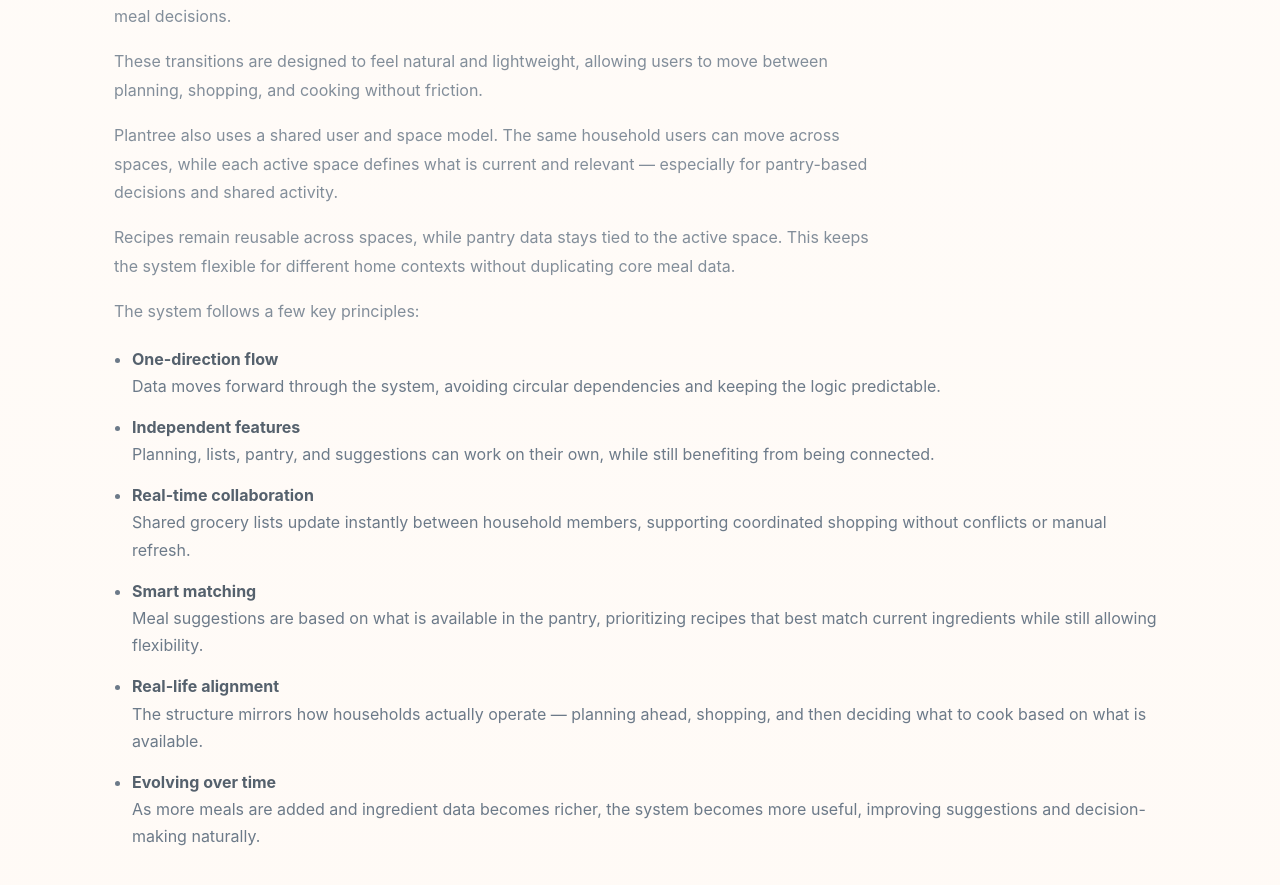
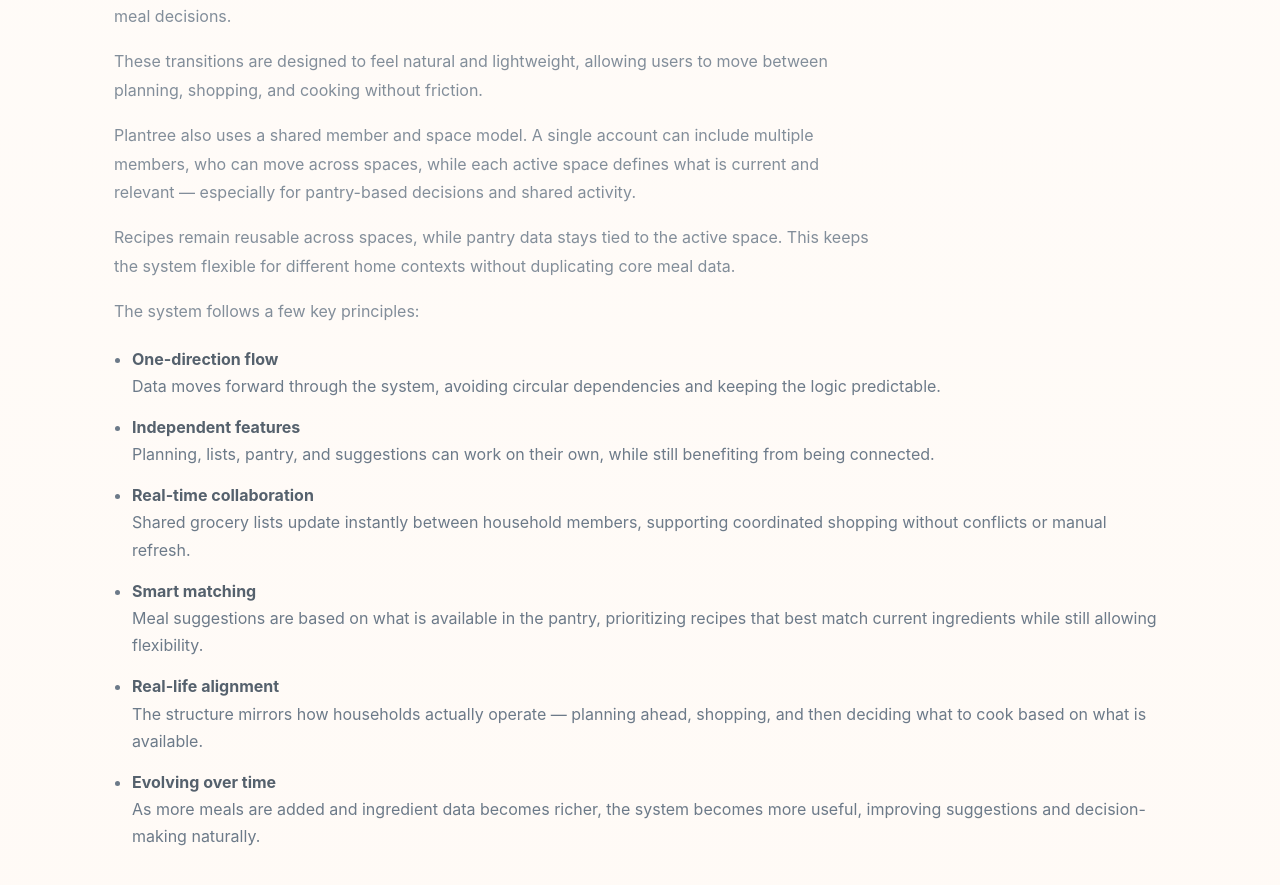
Before and after one commit to radigirl/radostina-portfolio, an Angular app: page /projects/plantree in a window 1280 px wide. Shown: the part 2084-2969 px from the top of the page. Built offline with nearby package versions, Linux system fonts and the light colour scheme.

Commit message:
wording of space and users model

```diff
--- a/src/app/features/projects/plantree-detail/plantree-detail.html
+++ b/src/app/features/projects/plantree-detail/plantree-detail.html
@@ -76,10 +76,10 @@
     </p>
 
     <p>
-        Plantree also uses a shared user and space model. The same household users can move across spaces, while each
-        active space defines what is current and relevant — especially for pantry-based decisions and shared activity.
+        Plantree also uses a shared member and space model. A single account can include multiple members, who can move
+        across spaces, while each active space defines what is current and relevant — especially for pantry-based
+        decisions and shared activity.
     </p>
-
     <p>
         Recipes remain reusable across spaces, while pantry data stays tied to the active space. This keeps the system
         flexible for different home contexts without duplicating core meal data.
```
